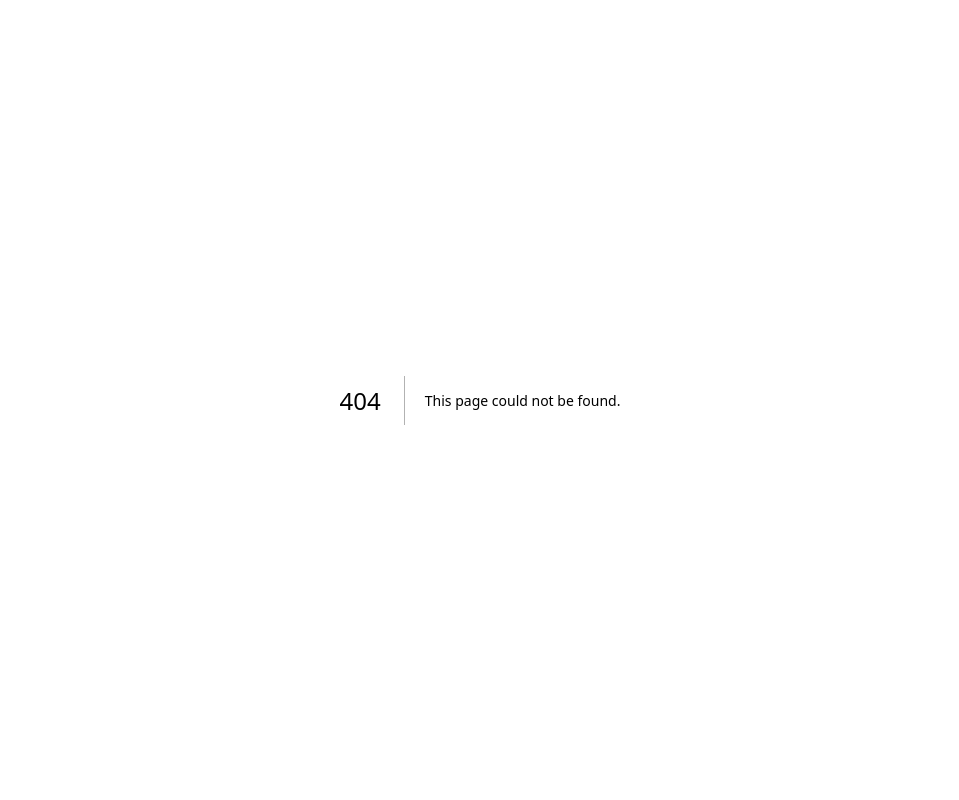
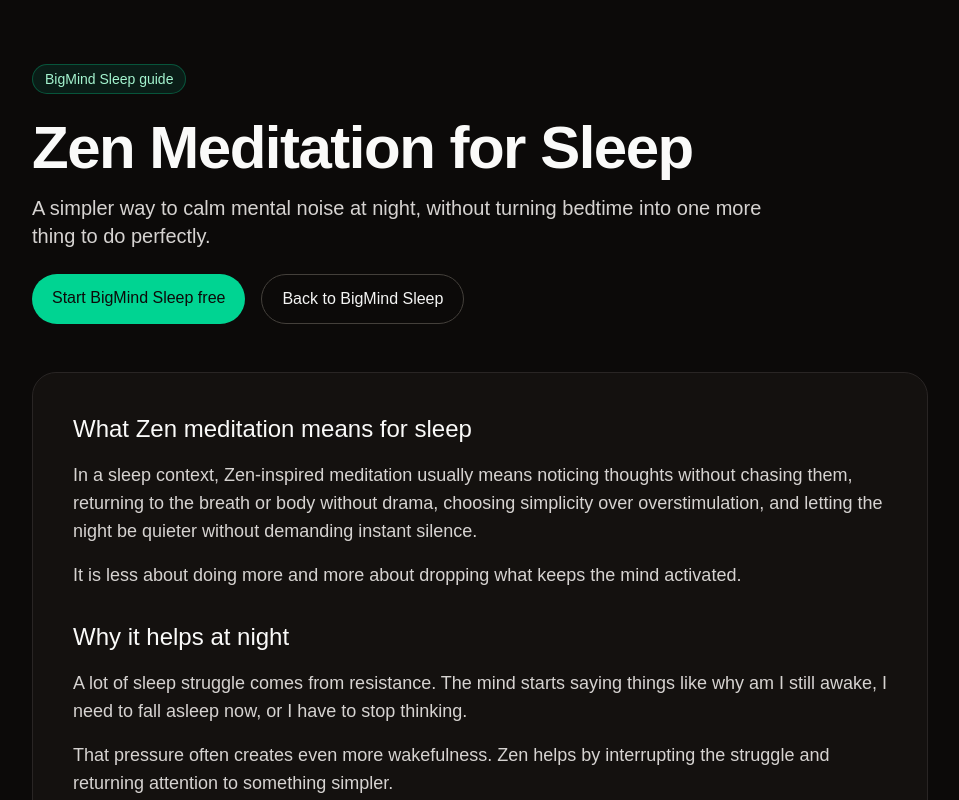
Before and after one commit to basho-kbm/bigmind, a Next.js app: page /zen-meditation-for-sleep in a window 1280 px wide. Before the commit this address had no page. Shown: the top 800 px of the page, without its empty margins (160-1119 px from the left). Built offline with nearby package versions, Linux system fonts and the light colour scheme.

Commit message:
Add Zen sleep marketing page

```diff
--- a/src/app/(marketing)/page.tsx
+++ b/src/app/(marketing)/page.tsx
@@ -18,6 +18,11 @@
     href: "/body-scan-for-sleep",
     title: "Body Scan for Sleep",
     description: "A gentle guide to using body awareness to release tension and fall asleep faster.",
+  },
+  {
+    href: "/zen-meditation-for-sleep",
+    title: "Zen Meditation for Sleep",
+    description: "A simpler, Zen-inspired way to calm mental noise at night without adding pressure.",
   },
 ];
 
@@ -109,7 +114,7 @@
               product promise and move into BigMind Sleep with less friction.
             </p>
           </div>
-          <div className="grid gap-4 md:grid-cols-2">
+          <div className="grid gap-4 md:grid-cols-3">
             {sleepGuides.map((guide) => (
               <Link
                 key={guide.href}
--- /dev/null
+++ b/src/app/(marketing)/zen-meditation-for-sleep/page.tsx
@@ -0,0 +1,113 @@
+import type { Metadata } from "next";
+
+import { MarketingArticlePage } from "../marketing-article-page";
+
+export const metadata: Metadata = {
+  title: "Zen Meditation for Sleep | A Simpler Way to Calm Down at Night",
+  description:
+    "Curious about Zen meditation for sleep? Learn a simple, beginner-friendly way to calm mental noise at night and start BigMind Sleep free.",
+};
+
+const sections = [
+  {
+    title: "What Zen meditation means for sleep",
+    paragraphs: [
+      "In a sleep context, Zen-inspired meditation usually means noticing thoughts without chasing them, returning to the breath or body without drama, choosing simplicity over overstimulation, and letting the night be quieter without demanding instant silence.",
+      "It is less about doing more and more about dropping what keeps the mind activated.",
+    ],
+  },
+  {
+    title: "Why it helps at night",
+    paragraphs: [
+      "A lot of sleep struggle comes from resistance. The mind starts saying things like why am I still awake, I need to fall asleep now, or I have to stop thinking.",
+      "That pressure often creates even more wakefulness. Zen helps by interrupting the struggle and returning attention to something simpler.",
+    ],
+  },
+  {
+    title: "A beginner-friendly Zen approach",
+    paragraphs: [
+      "Try this tonight: lie down and let your body get heavy, notice the breath without trying to improve it, and when a thought appears, notice it without following it.",
+      "Then return to the breath, body, or a gentle line of guidance. Repeat without judgment. That is enough.",
+    ],
+    orderedItems: [
+      "Lie down and let your body get heavy.",
+      "Notice the breath without trying to improve it.",
+      "When a thought appears, notice it without following it.",
+      "Return to the breath, body, or a gentle line of guidance.",
+      "Repeat without judgment.",
+    ],
+  },
+  {
+    title: "What it should feel like",
+    paragraphs: [
+      "A useful Zen-inspired sleep meditation should feel simple, spacious, calm, low-pressure, and uncluttered.",
+      "It should not feel like a performance, a philosophy lesson, or one more thing to get right before bed.",
+    ],
+  },
+  {
+    title: "What if your mind keeps talking?",
+    paragraphs: [
+      "That is normal. Zen does not require a silent mind. If thoughts keep coming, notice them and return.",
+      "That return is the practice. The goal is not to crush thought. The goal is to stop feeding it.",
+    ],
+  },
+  {
+    title: "How BigMind approaches Zen for sleep",
+    paragraphs: [
+      "For sleep, Zen does not have to mean sitting upright in silence. A more useful approach is usually gentle breath awareness, light body awareness, calm guidance, and an optional soundscape if it helps reduce mental noise.",
+      "The point is not purity. The point is usefulness.",
+    ],
+  },
+] as const;
+
+const faq = [
+  {
+    question: "Is Zen meditation good for sleep?",
+    answer:
+      "It can be, especially when it is adapted for bedtime. The most useful part is the shift away from struggle and toward simple awareness.",
+  },
+  {
+    question: "Do I need Zen experience first?",
+    answer:
+      "No. A beginner-friendly Zen sleep meditation should feel simple and accessible, not formal or intimidating.",
+  },
+  {
+    question: "What if I cannot stop thinking?",
+    answer:
+      "That is normal. The goal is not zero thoughts. The goal is to notice thoughts without following all of them.",
+  },
+  {
+    question: "Does Zen meditation for sleep have to be silent?",
+    answer:
+      "Not at all. Many people do better with light guidance or a soundscape, especially at the beginning.",
+  },
+] as const;
+
+export default function ZenMeditationForSleepPage() {
+  return (
+    <MarketingArticlePage
+      eyebrow="BigMind Sleep guide"
+      title="Zen Meditation for Sleep"
+      description="A simpler way to calm mental noise at night, without turning bedtime into one more thing to do perfectly."
+      sections={sections}
+      faq={faq}
+      inlineCta={{
+        title: "Need a calmer starting point?",
+        body: "BigMind Sleep uses Zen-inspired simplicity to help beginners wind down with less pressure and less mental noise.",
+        label: "Start BigMind Sleep free",
+        href: "/login",
+      }}
+      finalCta={{
+        title: "Start with less effort tonight",
+        body: "You do not need to work harder at sleep. You need a calmer, simpler way to stop feeding the mental noise that keeps you awake.",
+        label: "Start BigMind Sleep free",
+        href: "/login",
+      }}
+      relatedLinks={[
+        { href: "/sleep-meditation-for-beginners", label: "Sleep Meditation for Beginners" },
+        { href: "/body-scan-for-sleep", label: "Body Scan for Sleep" },
+        { href: "/", label: "BigMind Sleep home" },
+      ]}
+    />
+  );
+}
```
